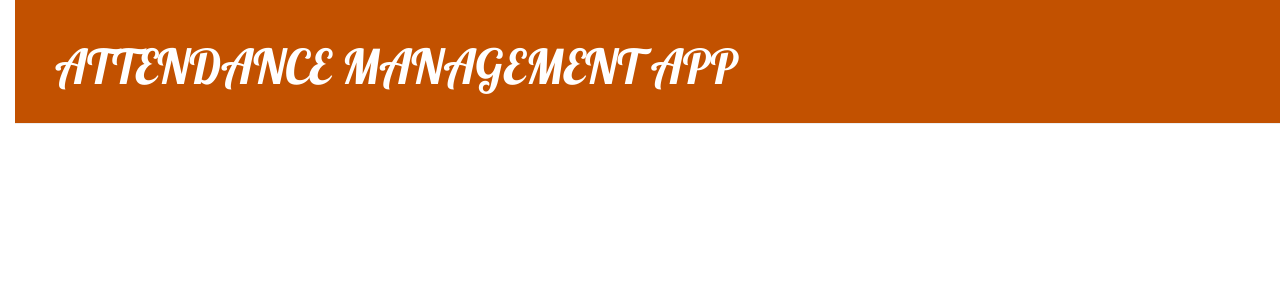
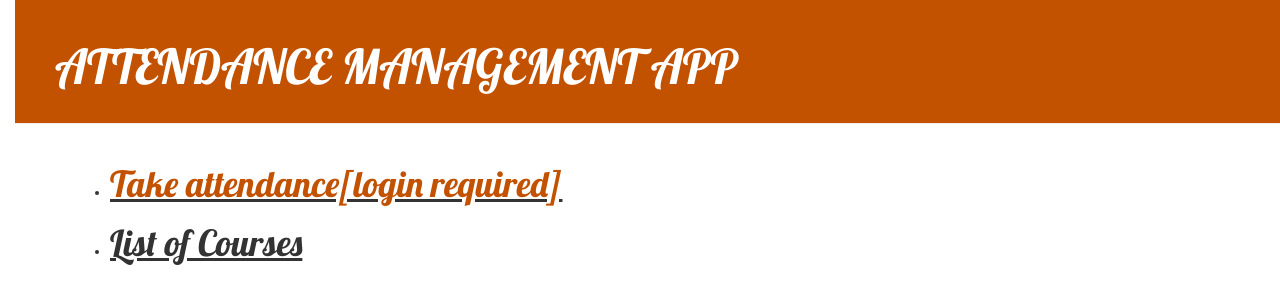
Before and after one commit to Shreyas-SShetty/Attendance-Management-System, a Django app: page / in a window 1280 px wide. Shown: the top 304 px of the page. Run offline with Django 3.2, Linux system fonts and the light colour scheme; data that the repository does not hold is empty; some libraries are stand-ins or nearby versions.

Commit message:
Seventh commit

```diff
--- a/blog/admin.py
+++ b/blog/admin.py
@@ -2,7 +2,9 @@ from django.contrib import admin
 from .models import Instructor
 from .models import Course
 from .models import Student
+from .models import Attendance
 
 admin.site.register(Course)
 admin.site.register(Student)
 admin.site.register(Instructor)
+admin.site.register(Attendance)
--- a/blog/models.py
+++ b/blog/models.py
@@ -36,3 +36,6 @@ class Instructor(models.Model) :
 
     def __str__(self) :
         return self.name
+
+class Attendance(models.Model) :
+    course_name = models.ForeignKey(Course, on_delete=models.SET_NULL, null=True)
--- a/blog/templates/blog/post_list.html
+++ b/blog/templates/blog/post_list.html
@@ -1,6 +1,10 @@
 {% extends 'blog/base.html' %}
 
 {% block content %}
+    <ul>
+        <li><h1><u><a href="{% url 'take' %}">Take attendance[login required]</a></u></h1></li>
+        <li><h1><u>List of Courses</u></h1></li>
+    </ul>
     {% for course in courses %}
          <h2><a href="{% url 'course_detail' pk=course.pk %}">{{ course.name }}</a></h2>
          <h3>{{ course.course_code }}</h3>
--- a/blog/urls.py
+++ b/blog/urls.py
@@ -4,4 +4,6 @@ from . import views
 urlpatterns = [
     path('', views.post_list, name='post_list'),
     path('course/<int:pk>/', views.course_detail, name='course_detail'),
+    path('student_list/<int:pk>/', views.student_list, name='student_list'),
+    path('take/', views.take, name='take'),
 ]
--- a/blog/views.py
+++ b/blog/views.py
@@ -8,6 +8,16 @@ def post_list(request) :
     courses = Course.objects.order_by('name')
     return render(request, 'blog/post_list.html', {'courses' : courses})
 
+
 def course_detail(request, pk) :
     course = get_object_or_404(Course, pk=pk)
     return render(request, 'blog/course_detail.html', {'course' : course})
+
+
+def take(request) :
+    courses = Course.objects.order_by('name')
+    return render(request, 'blog/take.html', {'courses' : courses})
+
+def student_list(request, pk) :
+    course = get_object_or_404(Course, pk=pk)
+    return render(request, 'blog/student_list.html', {'course' : course})
```
Also changed, not shown: blog/templates/blog/student_list.html (added, +8 -0 lines), blog/templates/blog/take.html (added, +8 -0 lines), blog/migrations/0008_attendance.py (added), blog/migrations/0009_auto_20200309_1936.py (added), blog/migrations/0010_remove_attendance_student.py (added).
